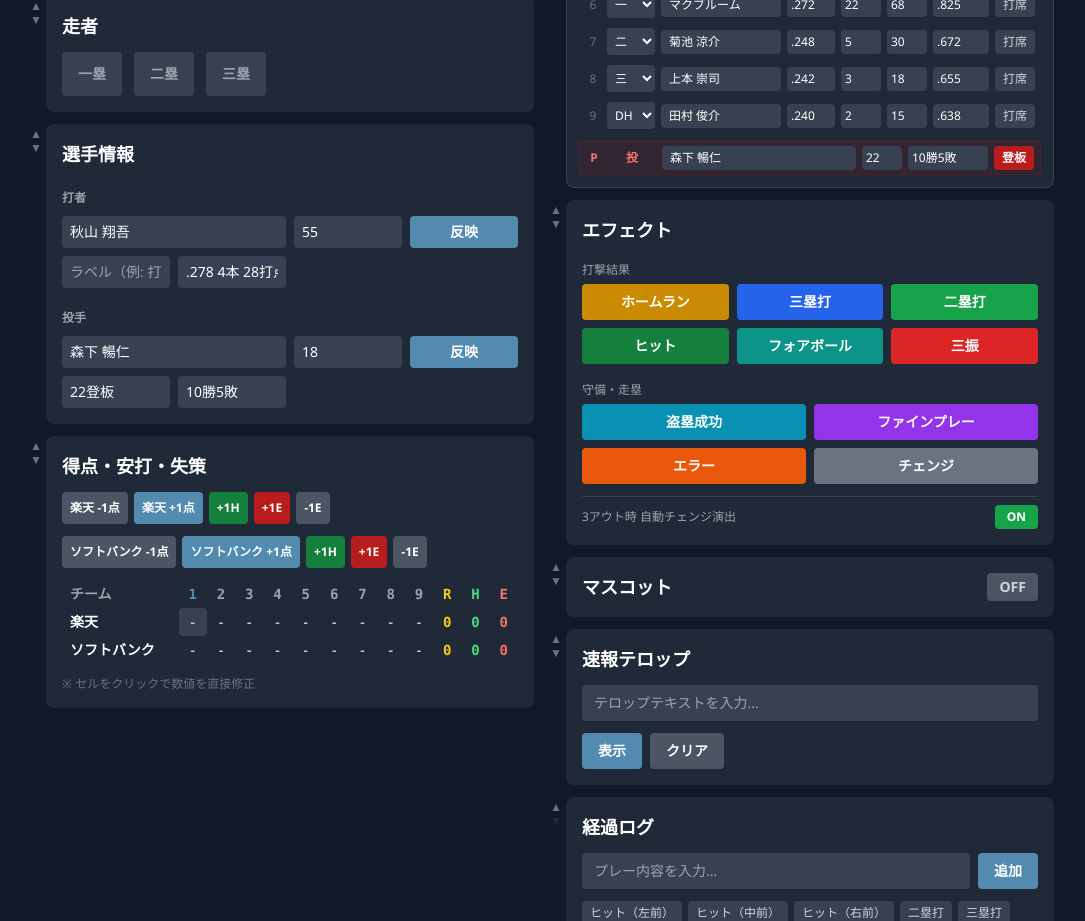
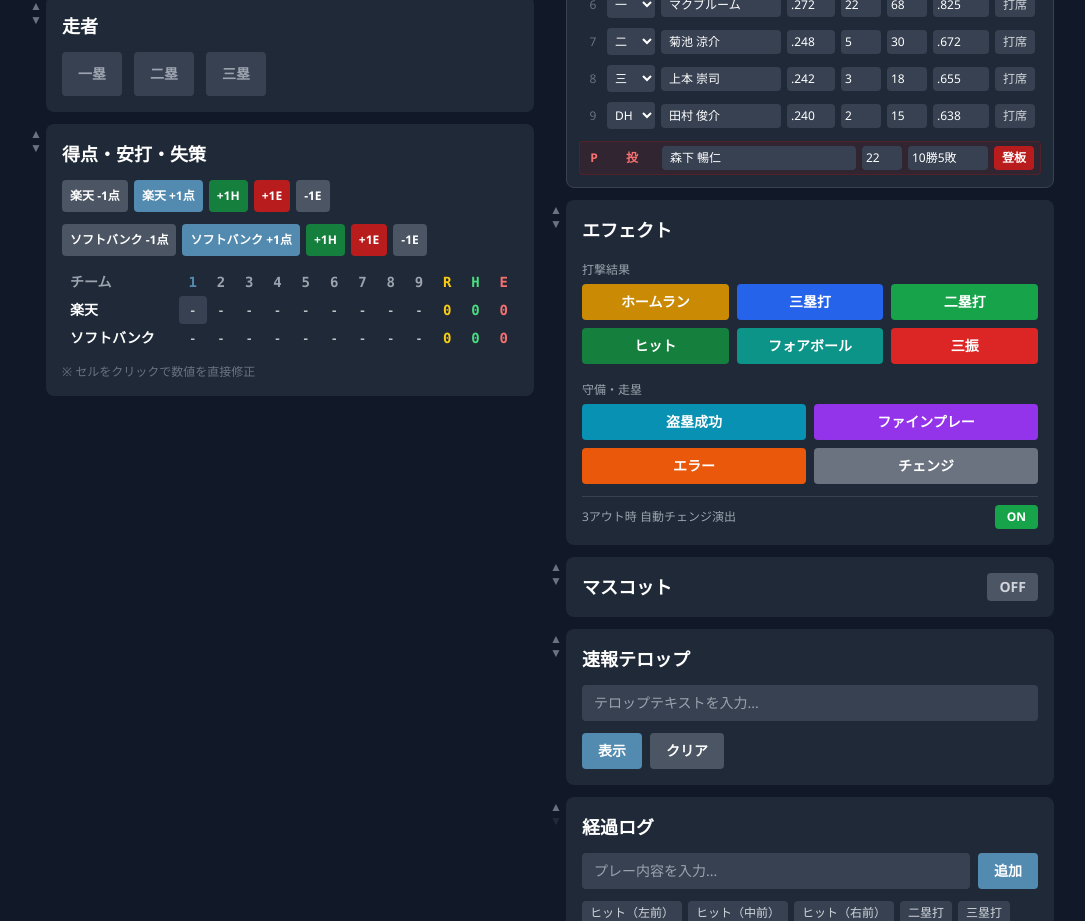
Before and after one commit to tsubasagit/yakyuu, a React (Vite) app: page /#/control in a window 1280 px wide. Shown: the part 860-1781 px from the top of the page, without its empty margins (98-1183 px from the left). Built offline with nearby package versions, Linux system fonts and the light colour scheme.

Commit message:
refactor: 選手情報セクションを削除（打順パネルに統合済み）
Co-Authored-By: Claude Opus 4.6 (1M context) <noreply@anthropic.com>

```diff
--- a/src/pages/ControlPage.tsx
+++ b/src/pages/ControlPage.tsx
@@ -5,7 +5,6 @@ import InningControl from '../components/control/InningControl'
 import CountControl from '../components/control/CountControl'
 import RunnerControl from '../components/control/RunnerControl'
 import ScoreControl from '../components/control/ScoreControl'
-import PlayerControl from '../components/control/PlayerControl'
 import PlayLogControl from '../components/control/PlayLogControl'
 import LineupControl from '../components/control/LineupControl'
 import TickerControl from '../components/control/TickerControl'
@@ -57,7 +56,6 @@ export default function ControlPage() {
     { id: 'inning', label: 'イニング', component: <InningControl /> },
     { id: 'count', label: 'カウント', component: <CountControl /> },
     { id: 'runner', label: '走者', component: <RunnerControl /> },
-    { id: 'player', label: '選手情報', component: <PlayerControl /> },
     { id: 'score', label: '得点・安打・失策', component: <ScoreControl /> },
     { id: 'lineup', label: '打順・選手', component: <LineupControl /> },
     { id: 'effect', label: 'エフェクト', component: <EffectControl /> },
```
